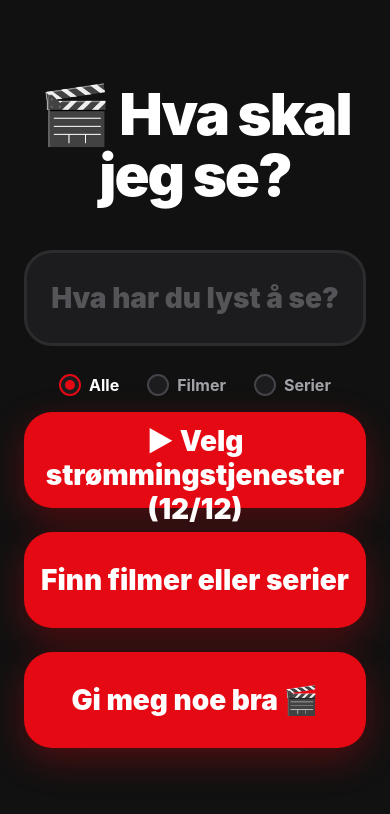
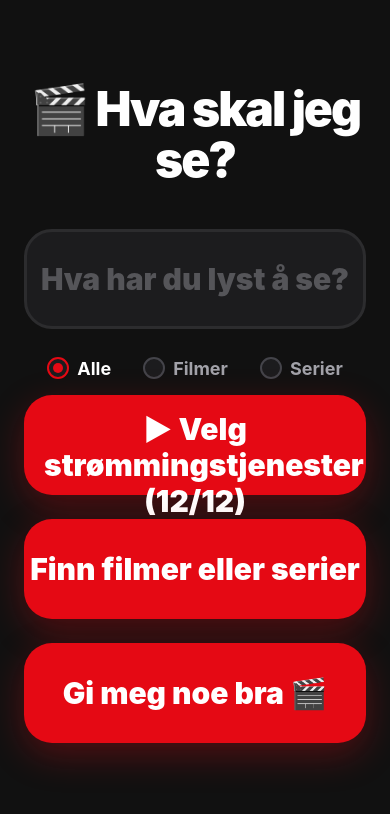
Before and after one commit to hdybdahl94-rgb/movie-finder, a React (Vite) app: page / in a window 390 px wide. Shown: the top 814 px of the page. Built offline with nearby package versions, Linux system fonts and the light colour scheme.

Commit message:
Forbedringer: mobile-optimisering, checkbox-fix, og andre filmer feature

```diff
--- a/src/App.jsx
+++ b/src/App.jsx
@@ -42,6 +42,8 @@ export default function App() {
     const [selectedServices, setSelectedServices] = useState(new Set(STREAMING_SERVICES));
     const [showProviderFilter, setShowProviderFilter] = useState(false);
     const [selectedMovie, setSelectedMovie] = useState(null);
+    const [seenMovieIds, setSeenMovieIds] = useState(new Set());
+    const [getOtherMovies, setGetOtherMovies] = useState(false);
 
     useEffect(() => {
         const savedModel = localStorage.getItem("model");
@@ -117,20 +119,36 @@ export default function App() {
         const randomInput = inputs[Math.floor(Math.random() * inputs.length)];
 
         try {
+            const requestBody = {
+                input: randomInput,
+                filter,
+                model: "gemini-3.1-flash-lite"
+            };
+
+            // Send seenMovies if toggled to "other movies"
+            if (getOtherMovies) {
+                requestBody.seenMovies = Array.from(seenMovieIds);
+            }
+
             const res = await fetch("/api/recommendations", {
                 method: "POST",
                 headers: {
                     "Content-Type": "application/json"
                 },
-                body: JSON.stringify({
-                    input: randomInput,
-                    filter,
-                    model: "gemini-3.1-flash-lite"
-                })
+                body: JSON.stringify(requestBody)
             });
 
             const data = await res.json();
             setResult(data);
+
+            // Track all new movie IDs in seenMovieIds
+            if (Array.isArray(data)) {
+                const newIds = new Set(seenMovieIds);
+                data.forEach(movie => {
+                    newIds.add(getMovieId(movie));
+                });
+                setSeenMovieIds(newIds);
+            }
         } catch (err) {
             console.error(err);
         } finally {
@@ -262,8 +280,11 @@ export default function App() {
                         {loading ? "Laster..." : "Finn filmer eller serier"}
                     </button>
 
-                    <button type="button" className="btn-primary" onClick={handleRandom}>
-                        Gi meg noe bra 🎬
+                    <button type="button" className="btn-primary" onClick={() => {
+                        setGetOtherMovies(!getOtherMovies);
+                        handleRandom();
+                    }}>
+                        {getOtherMovies ? "Gi meg andre filmer 🔄" : "Gi meg noe bra 🎬"}
                     </button>
                 </form>
 
@@ -338,7 +359,10 @@ export default function App() {
                                         <input
                                             type="checkbox"
                                             checked={watchedMovies.has(getMovieId(movie))}
-                                            onChange={() => handleWatchedToggle(movie)}
+                                            onChange={(e) => {
+                                                e.stopPropagation();
+                                                handleWatchedToggle(movie);
+                                            }}
                                         />
                                         <span>Sett</span>
                                     </label>
@@ -443,7 +467,10 @@ export default function App() {
                                     <input
                                         type="checkbox"
                                         checked={watchedMovies.has(getMovieId(selectedMovie))}
-                                        onChange={() => handleWatchedToggle(selectedMovie)}
+                                        onChange={(e) => {
+                                            e.stopPropagation();
+                                            handleWatchedToggle(selectedMovie);
+                                        }}
                                     />
                                     <span>Markert som sett</span>
                                 </label>
--- a/src/style.css
+++ b/src/style.css
@@ -594,3 +594,121 @@ html, body, #root {
 .modal-justwatch-link:hover {
   background-color: #b80710 !important;
 }
+
+/* ==========================================================================
+   10. MOBILE OPTIMIZATION (< 768px)
+   ========================================================================== */
+@media (max-width: 768px) {
+  /* Larger headings */
+  .container h1 {
+    font-size: 48px !important;
+    margin-top: 8dvh !important;
+  }
+
+  /* Card content typography - larger */
+  .results > div > div:last-child h2,
+  .results > div > div:last-child h3,
+  .results > div > div:last-child strong {
+    font-size: 32px !important;
+  }
+
+  .results > div > div:last-child p:not(:has(img)) {
+    font-size: 22px !important;
+  }
+
+  .results > div > div:last-child span {
+    font-size: 20px !important;
+  }
+
+  /* Card padding and gaps */
+  .results > div {
+    padding: 28px !important;
+    column-gap: 28px !important;
+  }
+
+  .results > div > div:last-child {
+    gap: 10px !important;
+  }
+
+  /* Filter group spacing */
+  .container .filter-group {
+    gap: 32px !important;
+  }
+
+  .container .checkmark {
+    font-size: 18px !important;
+  }
+
+  /* Provider filter larger */
+  .provider-filter-toggle {
+    padding: 16px 20px !important;
+    font-size: 18px !important;
+  }
+
+  .provider-checkbox {
+    font-size: 18px !important;
+  }
+
+  .provider-checkbox input[type="checkbox"] {
+    width: 20px !important;
+    height: 20px !important;
+  }
+
+  /* Watched checkbox larger */
+  .watched-checkbox {
+    font-size: 18px !important;
+    margin: 8px 0 !important;
+  }
+
+  .watched-checkbox input[type="checkbox"] {
+    width: 20px !important;
+    height: 20px !important;
+  }
+
+  /* Modal typography larger */
+  .modal-info h2 {
+    font-size: 36px !important;
+  }
+
+  .modal-info h3 {
+    font-size: 24px !important;
+    margin-bottom: 16px !important;
+  }
+
+  .modal-section p {
+    font-size: 20px !important;
+  }
+
+  .modal-ratings p {
+    font-size: 18px !important;
+  }
+
+  .modal-provider-item span {
+    font-size: 16px !important;
+  }
+
+  /* Modal padding */
+  .modal-content {
+    padding: 40px 24px !important;
+  }
+
+  .modal-poster {
+    margin-bottom: 32px !important;
+  }
+
+  .modal-info {
+    gap: 24px !important;
+  }
+
+  .modal-section {
+    padding-top: 20px !important;
+  }
+
+  /* Buttons and inputs larger */
+  .container input,
+  .container button,
+  .container select {
+    height: 100px !important;
+    font-size: 30px !important;
+  }
+}
```
